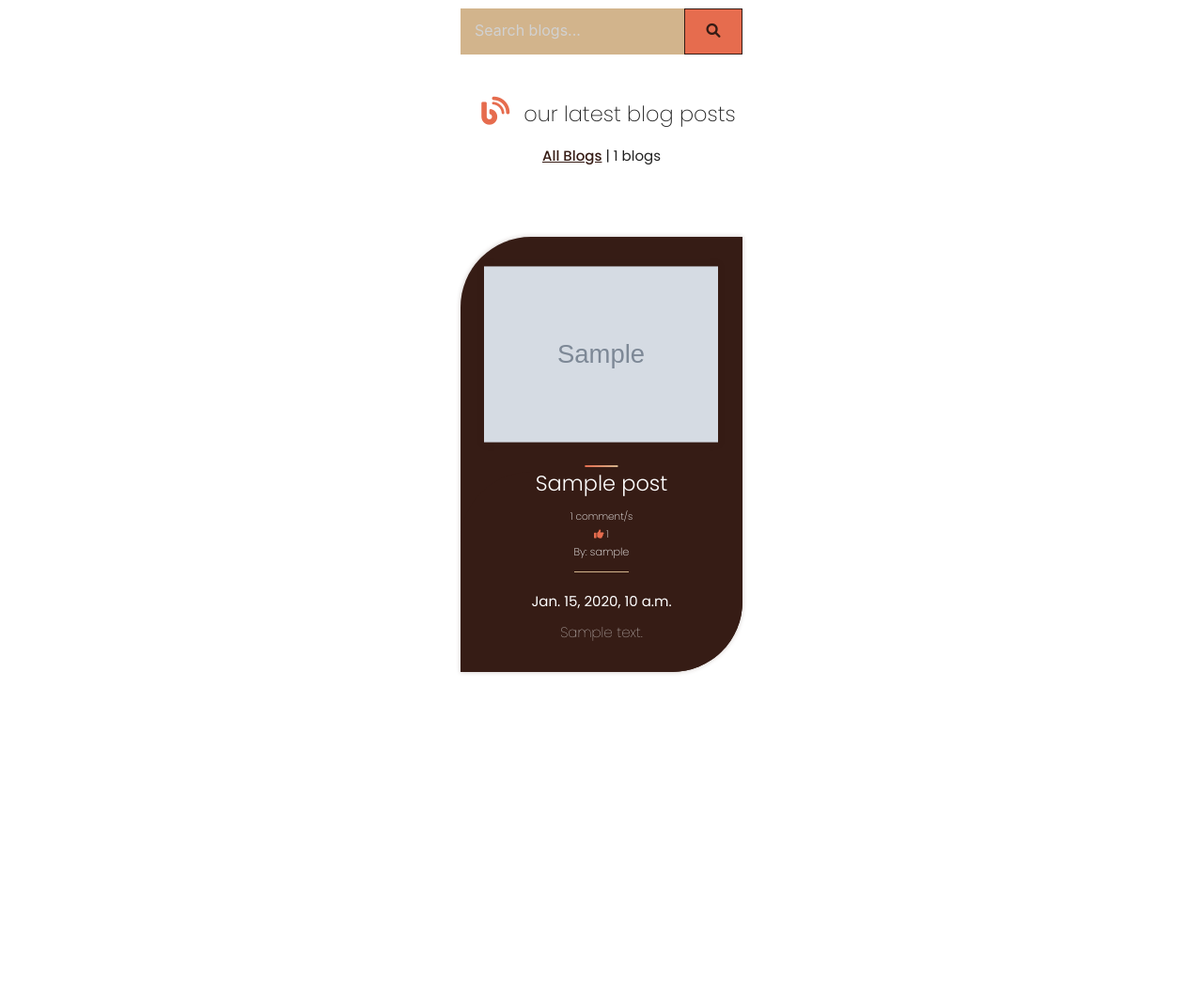
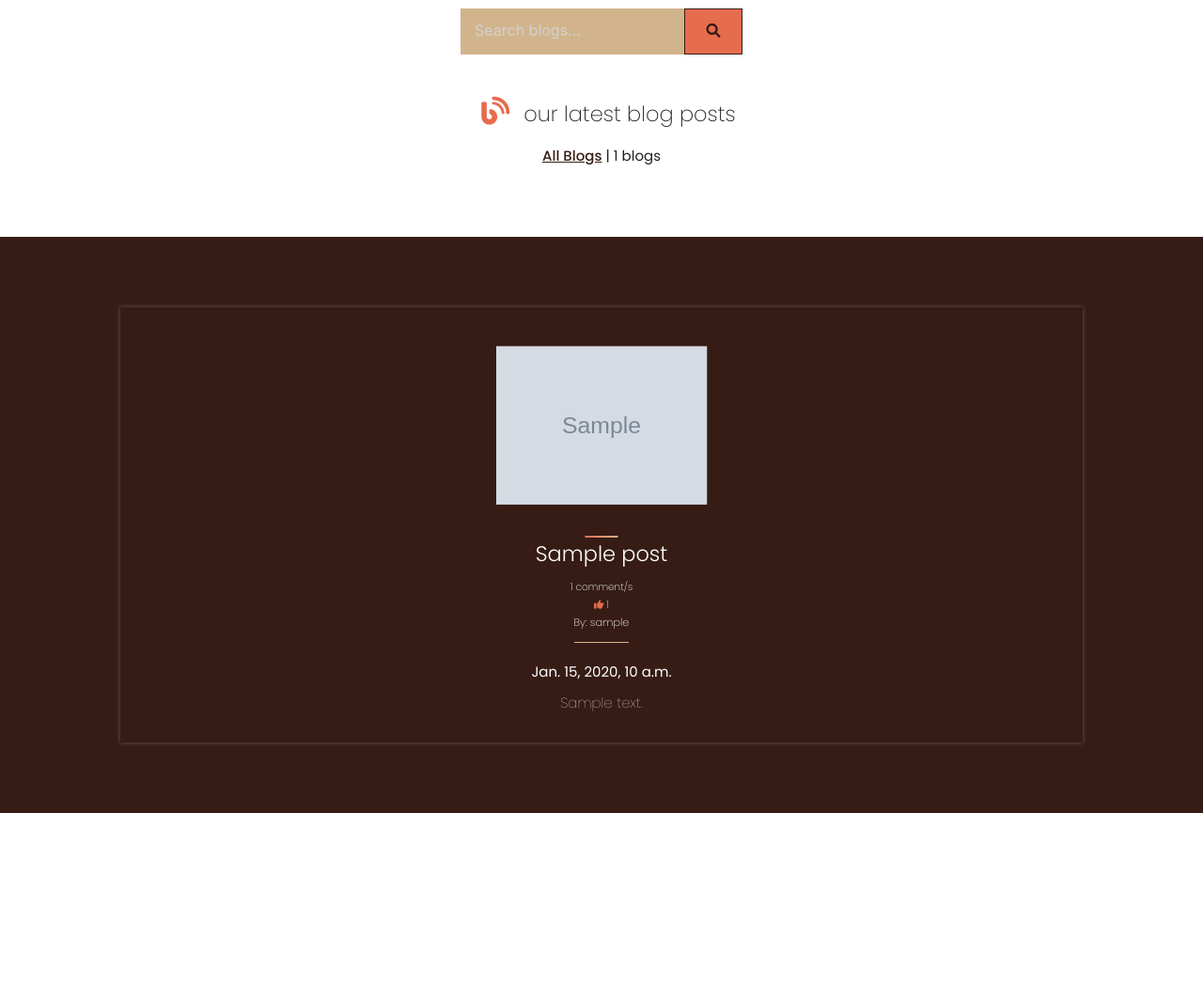
Before and after one commit to jjpickering10/CI-MS4-DragonEggWoodturning, a Django app: page /blog/ in a window 1280 px wide. Shown: the part 400-1464 px from the top of the page at 94% size. Run offline with Django 3.2, Linux system fonts and the light colour scheme; tables that the repository leaves empty hold one stand-in row (values such as "Sample post"); grey boxes marked "Sample" are stand-in pictures; some libraries are stand-ins or nearby versions.

Commit message:
Edit: blog page background, hover animations, box-shadows

```diff
--- a/blog/templates/blog/add_blog.html
+++ b/blog/templates/blog/add_blog.html
@@ -12,7 +12,7 @@
 
 <div class="edit-blog-container">
   <h2>Add a new blog post:</h2>
-    <form action="{% url 'add_blog' %}" method="POST">
+    <form action="{% url 'add_blog' %}" method="POST" enctype="multipart/form-data">
         {% csrf_token %}
         {{ blog_form }}
         <button class="global-button" type="submit">Add Blog</button>
--- a/static/css/base.css
+++ b/static/css/base.css
@@ -2437,29 +2437,57 @@ nav ul .shop-now-link a:hover, nav ul .shop-now-link a:focus, #mobile-demo ul .s
   min-height: 50vh;
   margin: 5rem auto;
   width: 100%;
-}
-@media only screen and (min-width: 992px) {
+  padding: 5rem 0;
+  background: var(--primary-brown);
+}
+@media only screen and (min-width: 600px) {
   .blog-container {
-    width: 80%;
+    padding: 5rem 10vw;
   }
 }
 .blog-container a {
   color: var(--white);
   transition: transform 0.5s;
+  box-shadow: 0 0 5px 0 var(--white-shadow);
+  position: relative;
+}
+.blog-container a:after {
+  position: absolute;
+  content: "Read More";
+  top: 50%;
+  left: 50%;
+  width: -webkit-fit-content;
+  width: -moz-fit-content;
+  width: fit-content;
+  height: -webkit-fit-content;
+  height: -moz-fit-content;
+  height: fit-content;
+  transform: translate(-50%, -50%);
+  background: var(--primary-orange);
+  color: var(--primary-brown);
+  opacity: 0;
+  transition: opacity 0.3s;
+  padding: 0.5rem 1rem;
+  z-index: 2;
 }
 .blog-container a:hover, .blog-container a:focus {
   transform: translateY(-20px);
   transition: transform 0.5s;
 }
+.blog-container a:hover:after, .blog-container a:focus:after {
+  opacity: 1;
+  transition: 0.3s;
+}
+.blog-container a:hover .blog-card, .blog-container a:focus .blog-card {
+  opacity: 0.25;
+  transition: opacity 0.5s;
+}
 .blog-container .blog-card {
   width: 300px;
   display: flex;
   flex-direction: column;
   justify-content: space-between;
-  background: var(--primary-brown);
-  box-shadow: 0px 0px 5px 0 var(--primary-brown-shadow);
   margin: 0 auto;
-  border-radius: 5rem 0;
 }
 .blog-container .blog-card .blog-image {
   height: 250px;
@@ -2468,12 +2496,12 @@ nav ul .shop-now-link a:hover, nav ul .shop-now-link a:focus, #mobile-demo ul .s
   align-items: center;
 }
 .blog-container .blog-card .blog-image img {
-  height: 250px;
+  width: 100%;
+  max-height: 100%;
   display: block;
   -o-object-fit: contain;
      object-fit: contain;
   transform: scale(0.75);
-  box-shadow: 0px 0px 10px 0px var(--primary-brown-shadow);
 }
 .blog-container .blog-card .blog-content {
   display: flex;
@@ -2482,8 +2510,6 @@ nav ul .shop-now-link a:hover, nav ul .shop-now-link a:focus, #mobile-demo ul .s
   justify-content: space-between;
   align-items: center;
   padding: 0 1rem 1rem 1rem;
-  background: var(--primary-brown);
-  border-radius: 5rem 0;
 }
 .blog-container .blog-card .blog-content .blog-title h3 {
   font-size: 1.5rem;
--- a/static/css/base.scss
+++ b/static/css/base.scss
@@ -2741,18 +2741,47 @@ nav, #mobile-demo {
     min-height: 50vh;
     margin: 5rem auto;
     width: 100%;
-    @media only screen and (min-width: 992px) {
-        width: 80%;
+    padding: 5rem 0;
+    background: var(--primary-brown);
+    @media only screen and (min-width: 600px) {
+        padding: 5rem 10vw;
     }
 
     a {
         color: var(--white);
         transition: transform 0.5s;
+        box-shadow: 0 0 5px 0 var(--white-shadow);
+        position: relative;
+
+        &:after {
+            position: absolute;
+            content: 'Read More';
+            top: 50%;
+            left: 50%;
+            width: fit-content;
+            height: fit-content;
+            transform: translate(-50%, -50%);
+            background: var(--primary-orange);
+            color: var(--primary-brown);
+            opacity: 0;
+            transition: opacity 0.3s;
+            padding: 0.5rem 1rem;
+            z-index: 2;
+        }
 
         &:hover, &:focus {
 
             transform: translateY(-20px);
             transition: transform 0.5s;
+
+            &:after {
+                opacity: 1;
+                transition: 0.3s;
+            }
+            .blog-card {
+                opacity: 0.25;
+                transition: opacity 0.5s;
+            }
         }
     }
 
@@ -2761,10 +2790,7 @@ nav, #mobile-demo {
         display: flex;
         flex-direction: column;
         justify-content: space-between;
-        background: var(--primary-brown);
-        box-shadow: 0px 0px 5px 0 var(--primary-brown-shadow);
         margin: 0 auto;
-        border-radius: 5rem 0;
 
         .blog-image {
 
@@ -2774,12 +2800,11 @@ nav, #mobile-demo {
             align-items: center;
 
             img {
-
-                height: 250px;
+                width: 100%;
+                max-height: 100%;
                 display: block;
                 object-fit: contain;
                 transform: scale(0.75);
-                box-shadow: 0px 0px 10px 0px var(--primary-brown-shadow);
             }
         }
 
@@ -2790,8 +2815,6 @@ nav, #mobile-demo {
             justify-content: space-between;
             align-items: center;
             padding: 0 1rem 1rem 1rem;
-            background: var(--primary-brown);
-            border-radius: 5rem 0;
 
             .blog-title {
 
```
Also changed, not shown: media/background-image_qccJHw7.jpeg (added), 1 other file.
